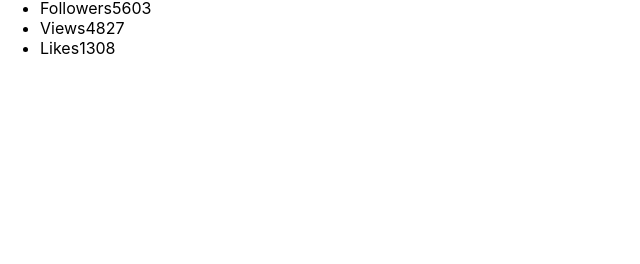
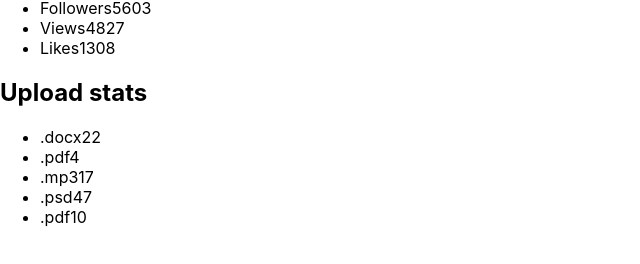
Before and after one commit to coding-vibe/goit-react-hw-01-components, a React (Create React App) app: page / in a window 1280 px wide. Shown: the part 430-694 px from the top of the page, without its empty margins (0-640 px from the left). Built offline with nearby package versions, Linux system fonts and the light colour scheme.

Commit message:
add Statictics

```diff
--- a/src/components/App.jsx
+++ b/src/components/App.jsx
@@ -1,16 +1,23 @@
 import Profile from './profile/Profile';
 import user from './profile/user.json';
+import Statistics from './stats/Statistics';
+import data from './stats/data.json';
 
 export const App = () => {
   return (
     <div>
-      <Profile
+      <div>
+        <Profile
         username={user.username}
         tag={user.tag}
         location={user.location}
         avatar={user.avatar}
         stats={user.stats}
-      />
+        />
+      </div>
+      <div>
+        <Statistics title="Upload stats" stats={data} />
+      </div>
     </div>
   );
 }
--- /dev/null
+++ b/src/components/stats/Statistics.jsx
@@ -0,0 +1,46 @@
+import PropTypes from "prop-types";
+import StatisticsElement from './StatisticsElement';
+
+const Statistics = ({ title, stats }) => {
+  return (
+    <section className="statistics">
+      {!(title === "") ? (
+        <>
+          <h2 className="title">{title}</h2>
+          <ul className="stat-list">
+            {stats.map(statsEl => (
+              <li className="item" key={statsEl.id}>
+                <StatisticsElement
+                  label={statsEl.label}
+                  percentage={statsEl.percentage}
+                />
+              </li>
+            ))}
+          </ul>
+        </>
+      ) : (
+        <ul className="stat-list">
+          {stats.map(statsEl => (
+            <li className="item" key={statsEl.id}>
+              <StatisticsElement
+                label={statsEl.label}
+                percentage={statsEl.percentage}
+              />
+            </li>
+          ))}
+        </ul>
+      )}
+    </section>
+  );
+};
+
+Statistics.propTypes = {
+  title: PropTypes.string,
+  stats: PropTypes.arrayOf(
+    PropTypes.shape({
+      id: PropTypes.string.isRequired,
+    }),
+  ),
+};
+
+export default Statistics;
--- /dev/null
+++ b/src/components/stats/StatisticsElement.jsx
@@ -0,0 +1,17 @@
+import PropTypes from "prop-types";
+
+const StatisticsElement = ({ label, percentage }) => {
+    return (
+        <div>
+            <span className="label">{label}</span>
+            <span className="percentage">{percentage}</span>
+        </div>
+    );
+};
+
+StatisticsElement.propTypes = {
+    label: PropTypes.string.isRequired,
+    percentage: PropTypes.number.isRequired,
+}
+
+export default StatisticsElement;
```
Also changed, not shown: src/components/profile/Profile.jsx (+7 -7 lines), src/components/stats/Stats.jsx (deleted).
